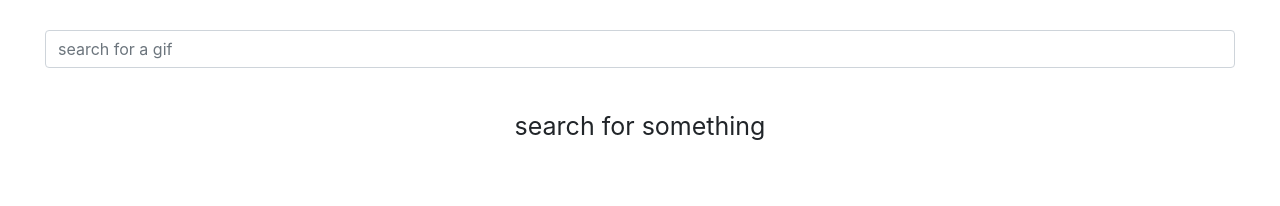
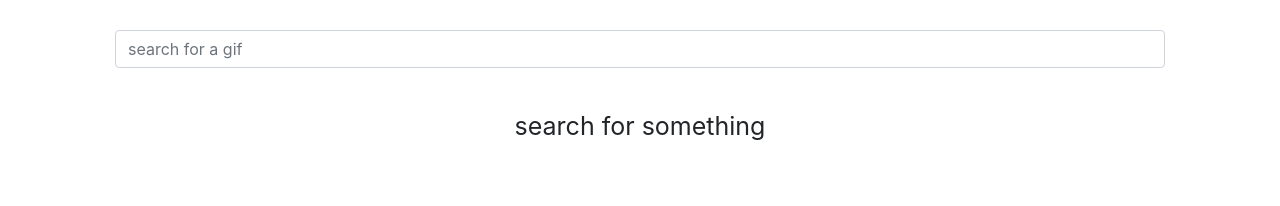
Before and after one commit to gadielblancas/giphyCodingTest, a React (Create React App) app: page / in a window 1280 px wide. Shown: the top 206 px of the page. Built offline with nearby package versions, Linux system fonts and the light colour scheme.

Commit message:
container

```diff
--- a/src/App.js
+++ b/src/App.js
@@ -39,14 +39,14 @@ class App extends Component {
         console.log(this.state.data);
 
         return (
-          <div className="container-fluid">
+          <div className="container">
              <div className="search-conteiner">
                   <input className="form-control"
                   onChange={ (event) => this.getGifs(event) }
                   placeholder="search for a gif"
                   type="text"></input>
              </div>
-              <div className="container-fluid">
+              <div className="container">
                   <div className="row">
                        <div className="results-container">{this.state.data.length > 0? 'Results:':'search for something' }</div>
                        { this.state.data.length > 0?  <GiphyList giphydata={this.state.data}/> : null}
```
